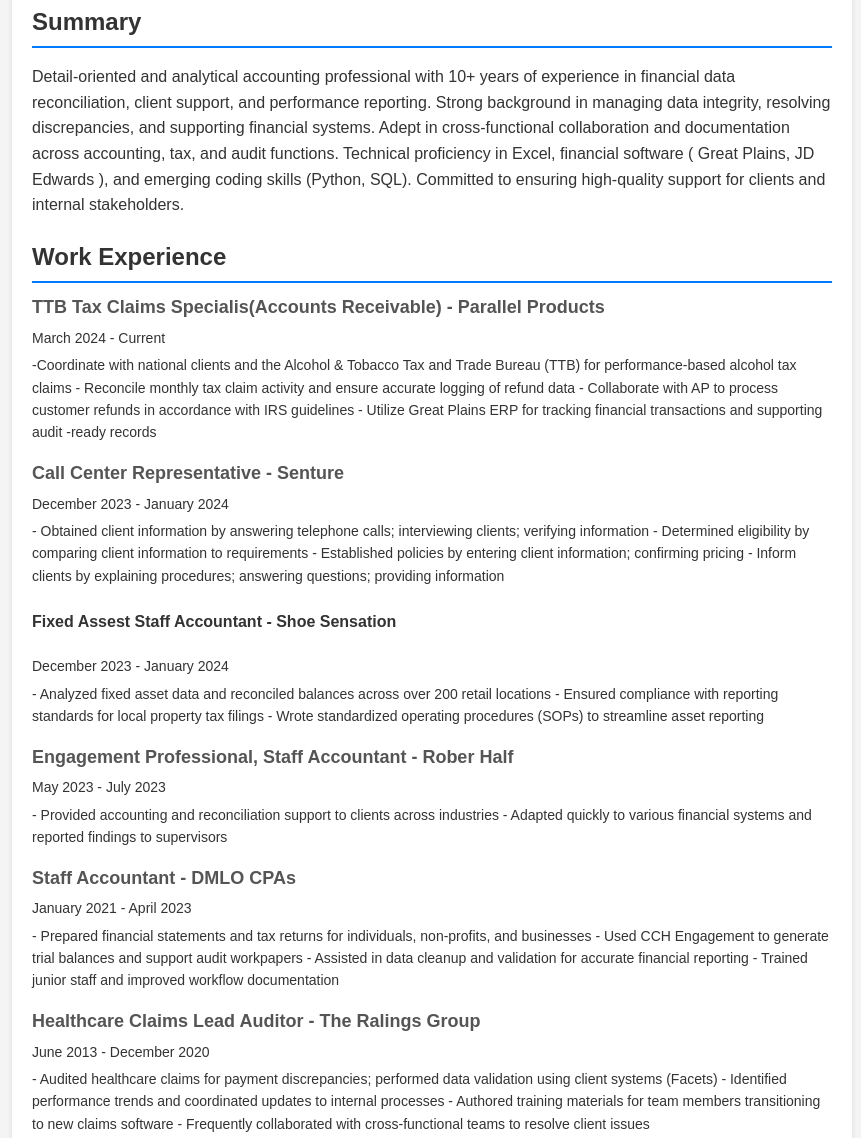
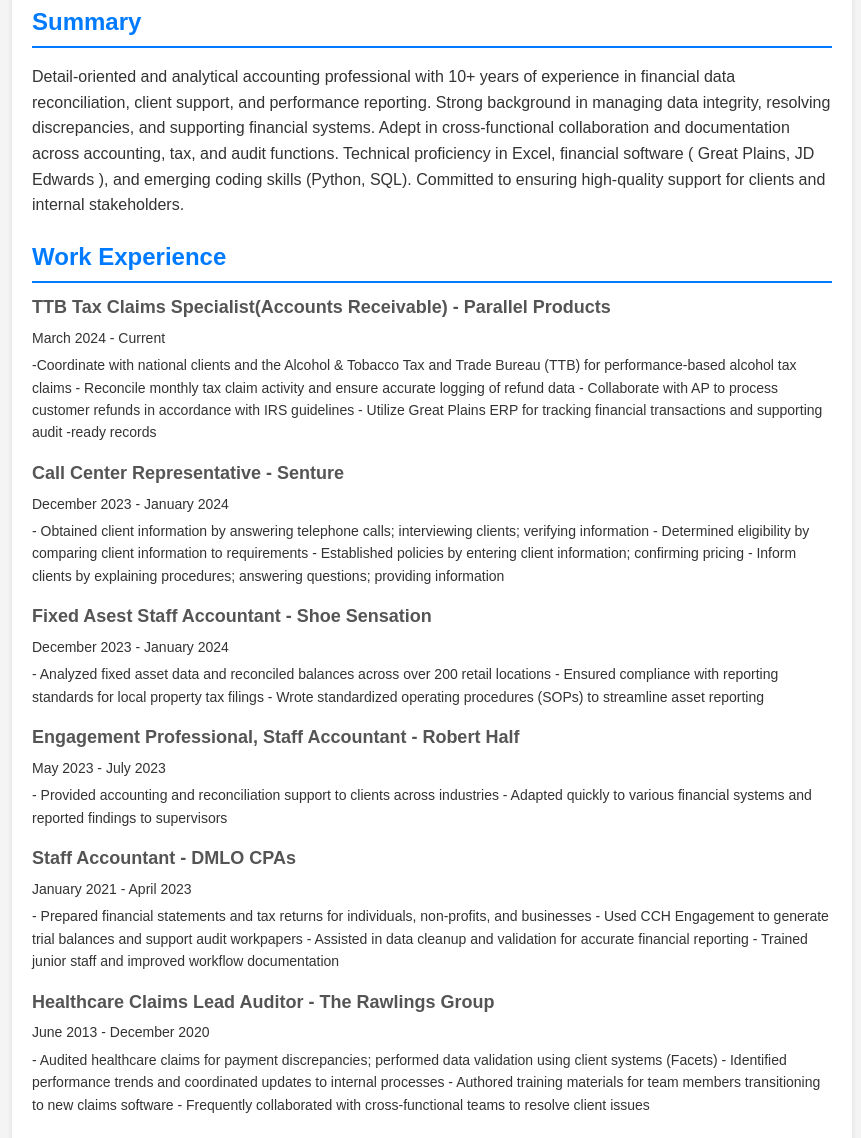
Before and after one commit to RunningBaldMan/RunningBadMan.github.io, a plain HTML site: page index.html in a window 1280 px wide. Shown: the part 138-1276 px from the top of the page, without its empty margins (208-1069 px from the left). Drawn offline with Linux system fonts and the light colour scheme.

Commit message:
Minor spelling corrections

```diff
--- a/index.html
+++ b/index.html
@@ -24,7 +24,7 @@
             box-shadow: 0 2px 5px rgba(0, 0, 0, 0.1);
         }
         h1,
-        h2, {
+        h2 {
             color: #007bff;
 
         }
@@ -107,7 +107,7 @@
             <section class="section">
                 <h2>Work Experience</h2>
                 <div class="item">
-                    <h3>TTB Tax Claims Specialis(Accounts Receivable) - Parallel Products</h3>
+                    <h3>TTB Tax Claims Specialist(Accounts Receivable) - Parallel Products</h3>
                     <p>March 2024 - Current</p>
                     <p>
                         -Coordinate with national clients and the Alcohol & Tobacco Tax and
@@ -135,7 +135,7 @@
                     </p>
                 </div>
                 <div class="item">
-                    <h4>Fixed Assest Staff Accountant - Shoe Sensation</h4>
+                    <h3>Fixed Asest Staff Accountant - Shoe Sensation</h3>
                     <p>December 2023 - January 2024</p>
                     <p>
                         - Analyzed fixed asset data and reconciled balances across over 200
@@ -147,7 +147,7 @@
                     </p>
                 </div>
                 <div class="item">
-                    <h3>Engagement Professional, Staff Accountant - Rober Half</h3>
+                    <h3>Engagement Professional, Staff Accountant - Robert Half</h3>
                     <p>May 2023 - July 2023</p>
                     <p>
                         - Provided accounting and reconciliation support to clients across
@@ -170,7 +170,7 @@
                     </p>
                 </div>
                 <div class="item">
-                    <h3>Healthcare Claims Lead Auditor - The Ralings Group</h3>
+                    <h3>Healthcare Claims Lead Auditor - The Rawlings Group</h3>
                     <p>June 2013 - December 2020</p>
                     <p>
                         - Audited healthcare claims for payment discrepancies; performed data
@@ -228,7 +228,7 @@
                     </p>
                 </div>
                 <div class="item">
-                    <h3>Continous update GitHub repo</h3>
+                    <h3>Continous GitHub Project Updates</h3>
                     <p>
                         Github - https://github.com/RunningBaldMan/project.git
                     </p>
```
